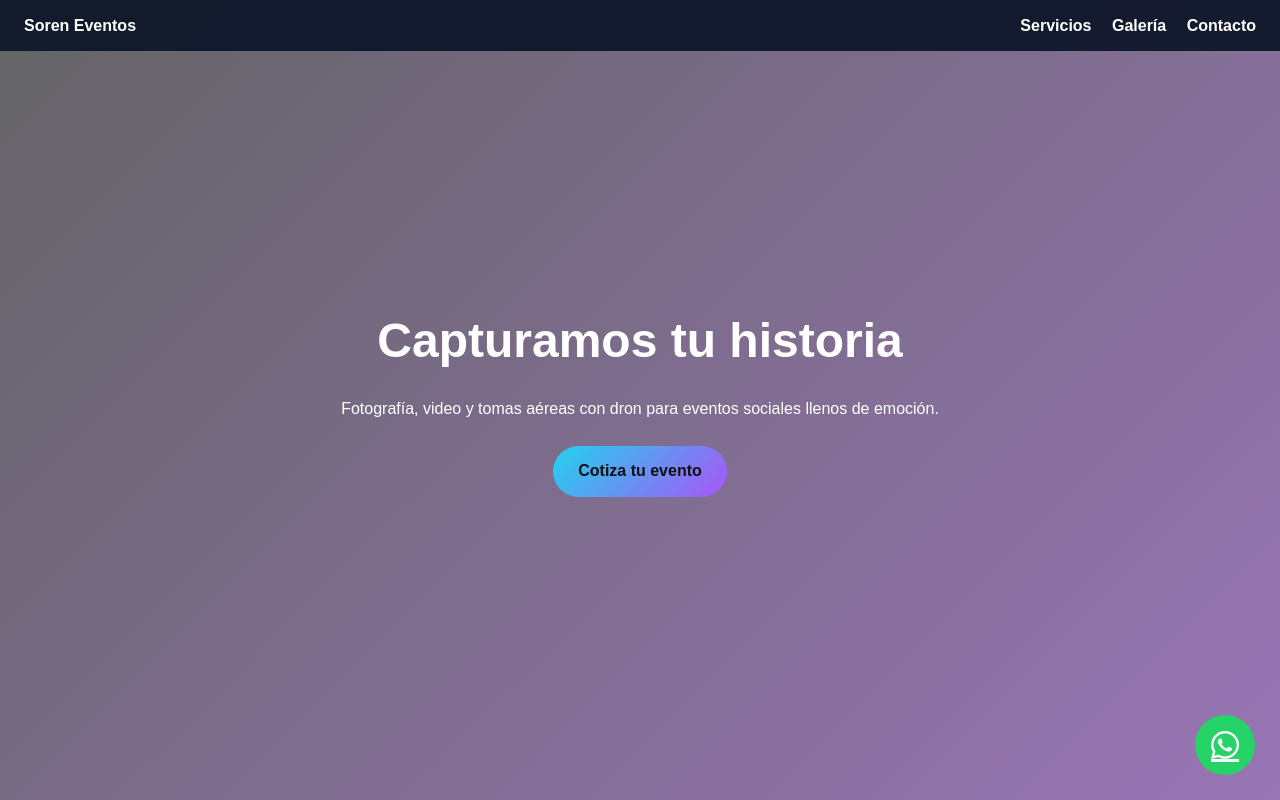
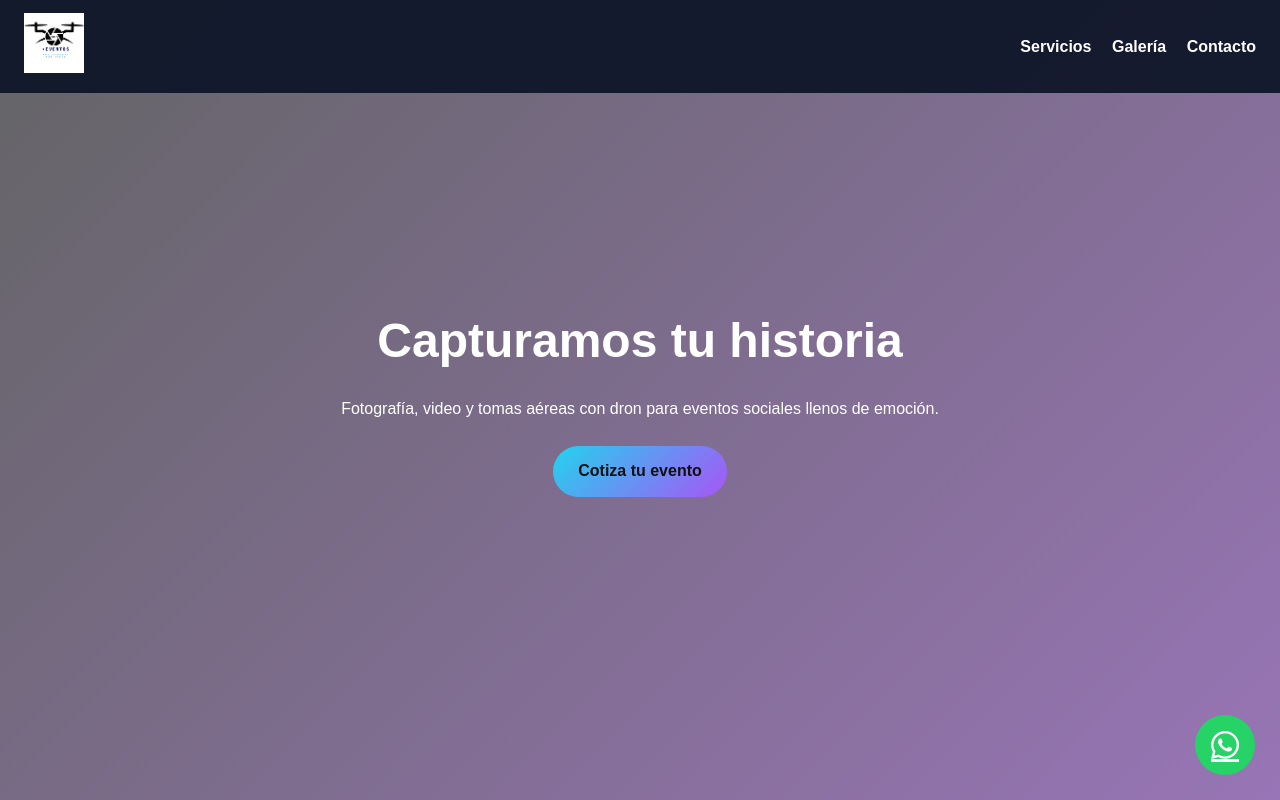
Before and after one commit to elprofearieloficial/soreventos, a plain HTML site: page index.html in a window 1280 px wide. Shown: the top 800 px of the page. Drawn offline with Linux system fonts and the light colour scheme.

Commit message:
Add files via upload

```diff
--- a/index.html
+++ b/index.html
@@ -239,14 +239,21 @@
                     font-size:2.2rem
                 }
             }
+
+            .logo img {
+                height: 60px;
+                width: auto;
+            }
         </style>
         <link rel="stylesheet" href="https://cdnjs.cloudflare.com/ajax/libs/font-awesome/6.5.1/css/all.min.css">
     </head>
     <body>
 
-        <nav>
-            <strong>Soren Eventos</strong>
-            <div>
+        <nav class="header">
+            <div class="logo">
+                <img src="logo.png" alt="Soren Eventos" />
+            </div>
+            <div class="nav">
                 <a href="#servicios">Servicios</a>
                 <a href="#galeria">Galería</a>
                 <a href="#contacto">Contacto</a>
@@ -260,7 +267,6 @@
                 <a href="#contacto" class="btn">Cotiza tu evento</a>
             </div>
         </header>
-
         <section id="servicios">
             <h2>Servicios</h2>
             <div class="services">
```
Also changed, not shown: logo.png (added).
